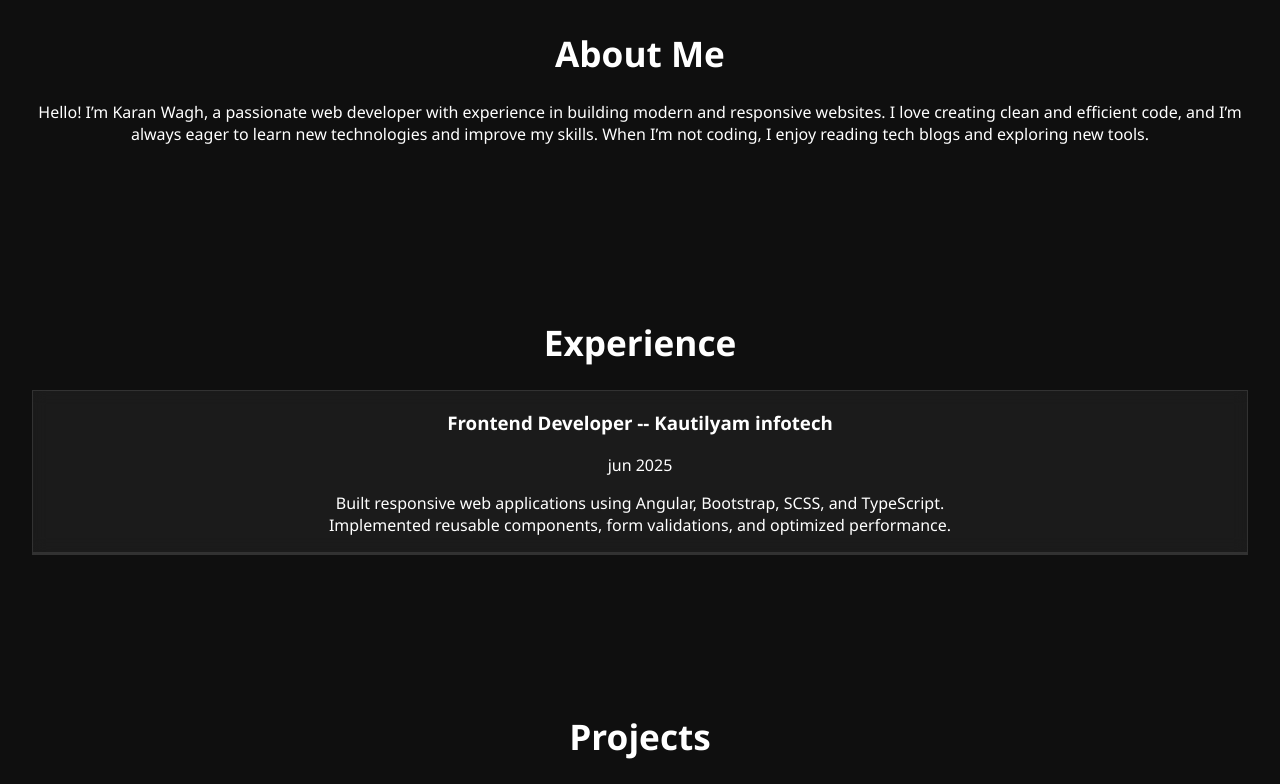
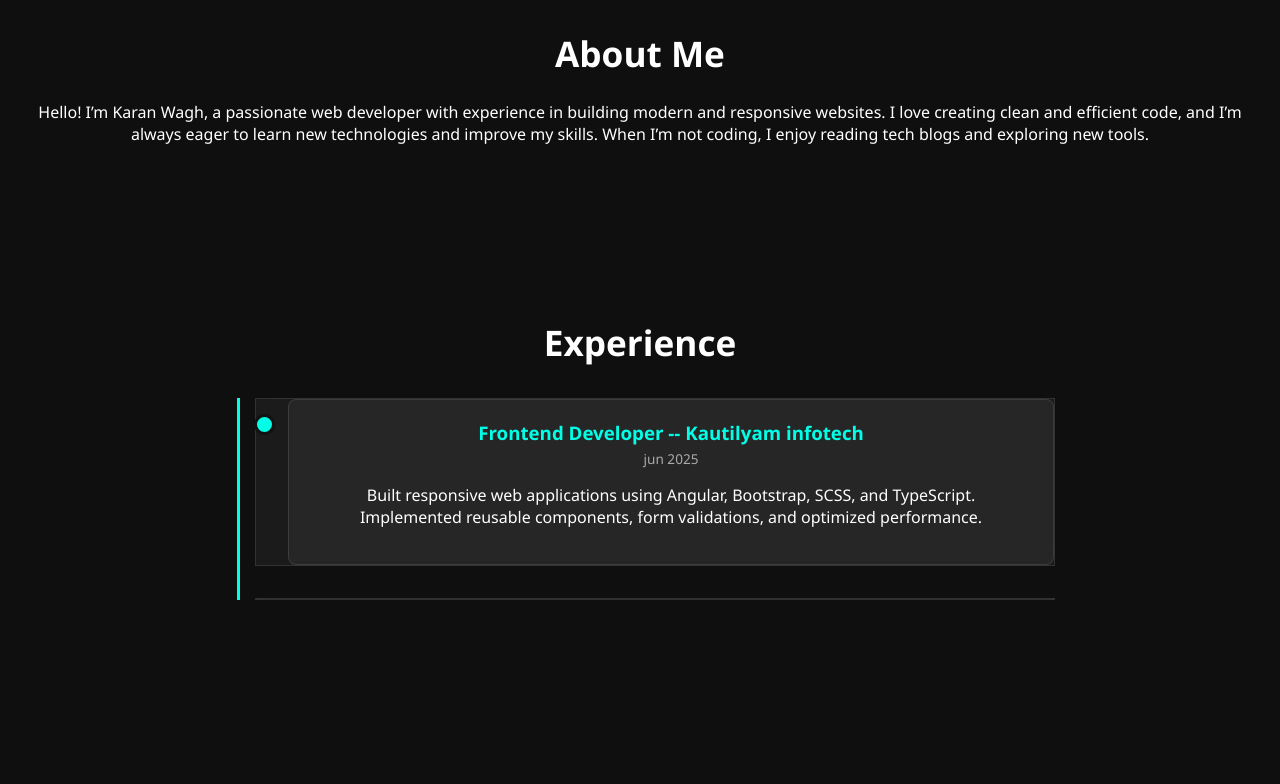
Before and after one commit to karanwagh17/Portfolio, a React (Vite) app: page / in a window 1280 px wide. Shown: the part 918-1702 px from the top of the page. Built offline with nearby package versions, Linux system fonts and the light colour scheme; the HTML template or start-up script is replaced by a standard one.

Commit message:
Update App.css

```diff
--- a/src/App.css
+++ b/src/App.css
@@ -307,3 +307,56 @@ ul {
   }
 
 }
+/* Experience Section */
+.experience-timeline {
+  position: relative;
+  margin: 2rem auto;
+  padding-left: 30px;
+  max-width: 800px;
+}
+
+.experience-timeline::before {
+  content: "";
+  position: absolute;
+  left: 12px;
+  top: 0;
+  bottom: 0;
+  width: 3px;
+  background: #00ffe7;
+}
+
+.experience-item {
+  position: relative;
+  margin-bottom: 2rem;
+  padding-left: 2rem;
+}
+
+.exp-dot {
+  position: absolute;
+  left: -2px;
+  top: 15px;
+  width: 15px;
+  height: 15px;
+  background: #00ffe7;
+  border-radius: 50%;
+  border: 3px solid #121212;
+}
+
+.exp-content {
+  background: rgba(255, 255, 255, 0.05);
+  padding: 1.2rem;
+  border-radius: 8px;
+  border: 1px solid rgba(255, 255, 255, 0.1);
+}
+
+.exp-content h3 {
+  margin: 0;
+  color: #00ffe7;
+}
+
+.exp-date {
+  font-size: 0.85rem;
+  color: #aaa;
+  margin: 0.3rem 0 0.8rem;
+  display: block;
+}
```
